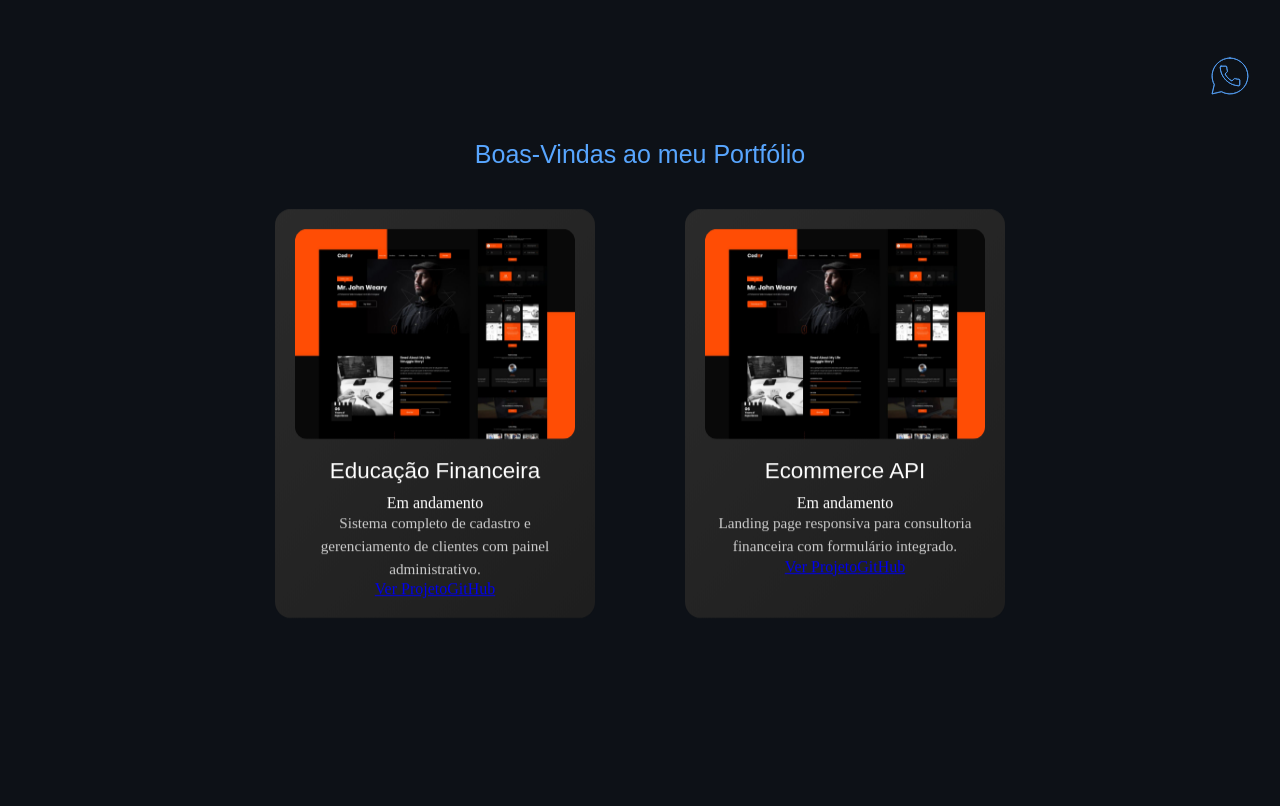
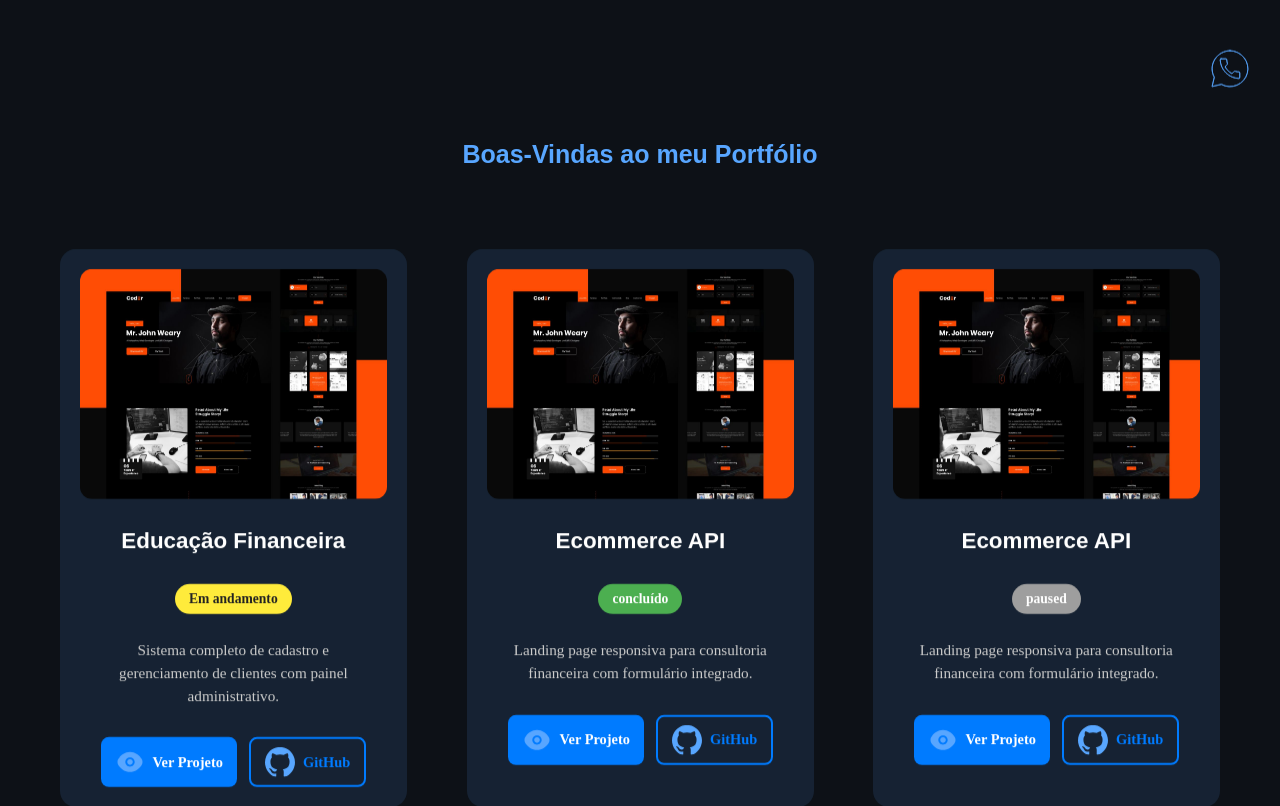
Before and after one commit to Hicaro-Andre/portfolio, a React (Vite) app in the folder landinpage/: page / in a window 1280 px wide. Shown: the part 680-1486 px from the top of the page. Built offline with nearby package versions, Linux system fonts and the light colour scheme.

Commit message:
feat: update section portifolio

```diff
--- a/landinpage/src/components/Portifolio.jsx
+++ b/landinpage/src/components/Portifolio.jsx
@@ -1,36 +1,63 @@
-import React from 'react';
-import '../styles/Portifolio.css';
-import testeprogect from "../assets/images/portifolio_image/teste.jpg"
+import React from "react";
+import "../styles/Portifolio.css";
+import testeprogect from "../assets/images/portifolio_image/teste.jpg";
+
+// Ícones locais
+import gitIcon from "../assets/images/hero_image/github-dark.svg";
+import eyeIcon from "../assets/images/portifolio_image/eye.svg";
 
 const Portifolio = () => {
   const projects = [
     {
       id: 1,
       title: "Educação Financeira",
-      description: "Sistema completo de cadastro e gerenciamento de clientes com painel administrativo.",
+      description:
+        "Sistema completo de cadastro e gerenciamento de clientes com painel administrativo.",
       image: testeprogect,
       status: "Em andamento",
-      github: "https://github.com/seuusuario/projeto1",
-      live: "https://projeto1.vercel.app"
+      github: "https://github.com/Hicaro-Andre/educacao_financeira_web.git",
+      live: "https://educacao-financeira-web.vercel.app/",
     },
     {
       id: 2,
       title: "Ecommerce API",
-      description: "Landing page responsiva para consultoria financeira com formulário integrado.",
+      description:
+        "Landing page responsiva para consultoria financeira com formulário integrado.",
       image: testeprogect,
-      status: "Em andamento",
+      status: "concluído",
       github: "https://github.com/seuusuario/projeto2",
-      live: "https://projeto1.vercel.app"
+      live: "https://projeto1.vercel.app",
+    },
+    {
+      id: 3,
+      title: "Ecommerce API",
+      description:
+        "Landing page responsiva para consultoria financeira com formulário integrado.",
+      image: testeprogect,
+      status: "paused",
+      github: "https://github.com/seuusuario/projeto2",
+      live: "https://projeto1.vercel.app",
     },
     // {
-    //   id: 3,
-    //   title: "Projeto Tal 3",
-    //   description: "API RESTful com Node.js e MongoDB para e-commerce de livros.",
-    //   image: "/images/projeto3.png",
-    //   status: "Em pausa",
-    //   github: "https://github.com/seuusuario/projeto3",
-    //   live: ""
-    // }
+    //   id: 4,
+    //   title: "Ecommerce API",
+    //   description:
+    //     "Landing page responsiva para consultoria financeira com formulário integrado.",
+    //   image: testeprogect,
+    //   status: "paused",
+    //   github: "https://github.com/seuusuario/projeto2",
+    //   live: "https://projeto1.vercel.app",
+    // },
+    // {
+    //   id: 5,
+    //   title: "Ecommerce API",
+    //   description:
+    //     "Landing page responsiva para consultoria financeira com formulário integrado.",
+    //   image: testeprogect,
+    //   status: "paused",
+    //   github: "https://github.com/seuusuario/projeto2",
+    //   live: "https://projeto1.vercel.app",
+    // },
   ];
 
   return (
@@ -42,18 +69,42 @@ const Portifolio = () => {
           <div key={project.id} className="card__port animated zoom-in">
             <img src={project.image} alt={`Imagem do ${project.title}`} />
             <h3>{project.title}</h3>
-            <div className={`status-badge ${project.status.toLowerCase().replace(" ", "-")}`}>
+
+            {/* Badge do Status */}
+            <div
+              className={`status-badge ${
+                project.status.toLowerCase().includes("andamento")
+                  ? "in-progress"
+                  : project.status.toLowerCase().includes("concluído")
+                  ? "completed"
+                  : "paused"
+              }`}
+            >
               {project.status}
             </div>
+
             <p>{project.description}</p>
 
+            {/* Botões */}
             <div className="card__buttons">
               {project.live && (
-                <a href={project.live} target="_blank" rel="noreferrer" className="btn">
+                <a
+                  href={project.live}
+                  target="_blank"
+                  rel="noreferrer"
+                  className="btn"
+                >
+                  <img src={eyeIcon} alt="Ver Projeto" className="icon-btn" />
                   Ver Projeto
                 </a>
               )}
-              <a href={project.github} target="_blank" rel="noreferrer" className="btn-outline">
+              <a
+                href={project.github}
+                target="_blank"
+                rel="noreferrer"
+                className="btn-outline"
+              >
+                <img src={gitIcon} alt="GitHub" className="icon-btn" />
                 GitHub
               </a>
             </div>
--- a/landinpage/src/index.css
+++ b/landinpage/src/index.css
@@ -25,7 +25,7 @@
   --dev: #ffffff;
   /* --shadow-h1: 4px 4px 6px #00ffff; */
   /**? Port */
-  --bg-card-port:linear-gradient(135deg, #2b2b2b, #1e1e1e);
+  --bg-card-port: rgba(88, 166, 255, 0.12);
   --box-shadow-card-port-hover:0 5px 10px #58a6ff;
   --bg-text-color-port: #ccc;
   /**? skills */
@@ -105,7 +105,7 @@ h1 {
 }
 h2 {
   font-family: "Poppins", sans-serif;
-  font-weight: 500;
+  font-weight: 700;
   font-size: clamp(20px, 2.5vw, 25px);
   margin: 0;
   text-align: center;
--- a/landinpage/src/styles/Portifolio.css
+++ b/landinpage/src/styles/Portifolio.css
@@ -1,41 +1,145 @@
 /**? - Portifolio -*/
-.port__container{
-  display: flex;
-  flex-wrap: wrap;
-  gap: 50px;
+
+.port__container {
+  display: grid;
+  grid-template-columns: repeat(auto-fit, minmax(320px, 1fr));
+  gap: 40px;
   justify-content: center;
-  padding: 20px;
+  padding: 50px;
+  margin: 10px;
 }
-.card__port{
+
+/* Card */
+.card__port {
   background: var(--bg-card-port);
   border-radius: 16px;
   overflow: hidden;
-  width: 320px;
+  max-width: 360px;
+  margin: 0 auto;
   text-align: center;
   padding: 20px;
   transition: transform 0.4s ease, box-shadow 0.4s ease;
   animation: fadeUp 1s ease forwards;
 }
+
 .card__port:hover {
   transform: translateY(-10px) scale(1.02);
-  box-shadow: var(--box-shadow-card-port-hover)
+  box-shadow: var(--box-shadow-card-port-hover);
 }
-.card__port img{
+
+.card__port img {
   width: 100%;
   height: auto;
   border-radius: 12px;
 }
+
 .card__port h3 {
   margin: 15px 0 10px;
   font-size: 1.4rem;
+  font-weight: 700;
+  padding: 10px;
 }
+
 .card__port p {
   color: var(--bg-text-color-port);
   font-size: 0.95rem;
+  font-weight: 400;
   line-height: 1.5;
+  margin-bottom: 15px;
+  padding: 15px;
 }
+
+/* Status Badge */
+.status-badge {
+  display: inline-block;
+  padding: 7px 14px;
+  border-radius: 30px;
+  font-size: 0.85rem;
+  font-weight: bold;
+  margin: 10px 0;
+  color: #333;
+}
+
+
+.status-badge.in-progress {
+  background: #ffeb3b;
+  color: #222;
+}
+
+.status-badge.completed {
+  background: #4caf50;
+  color: #fff;
+}
+
+.status-badge.paused {
+  background: #9e9e9e;
+  color: #fff;
+}
+
+/* Botões */
+.card__buttons {
+  margin-top: 15px;
+  display: flex;
+  justify-content: center;
+  gap: 12px;
+  flex-wrap: wrap;
+}
+.card__buttons img{
+  height: 30px;
+  width: 30px;
+}
+.btn,
+.btn-outline {
+  display: inline-flex; /* alinhamento com ícone */
+  align-items: center;
+  gap: 8px;
+  padding: 8px 14px;
+  border-radius: 8px;
+  font-size: 0.9rem;
+  font-weight: 600;
+  cursor: pointer;
+  transition: all 0.3s ease;
+  text-decoration: none;
+}
+
+/* Botão preenchido */
+.btn {
+  background: var(--primary-color, #007bff);
+  color: #fff;
+}
+
+.btn:hover {
+  background: #0056b3;
+}
+
+/* Botão contorno */
+.btn-outline {
+  border: 2px solid var(--primary-color, #007bff);
+  color: var(--primary-color, #007bff);
+  background: transparent;
+}
+
+.btn-outline:hover {
+  background: var(--primary-color, #007bff);
+  color: #fff;
+}
+
+/* Ícones */
+.icon-btn {
+  width: 16px;   /* tamanho mais equilibrado */
+  height: 16px;
+  object-fit: contain;
+  transition: transform 0.2s ease;
+}
+
+.btn:hover .icon-btn,
+.btn-outline:hover .icon-btn {
+  transform: scale(1.1);
+}
+
+/* Responsivo extra */
 @media (min-width: 1024px) {
-  .port__container{
-    gap: 90px;
+  .port__container {
+    gap: 60px;
   }
 }
```
Also changed, not shown: landinpage/src/assets/images/portifolio_image/eye.svg (added).
